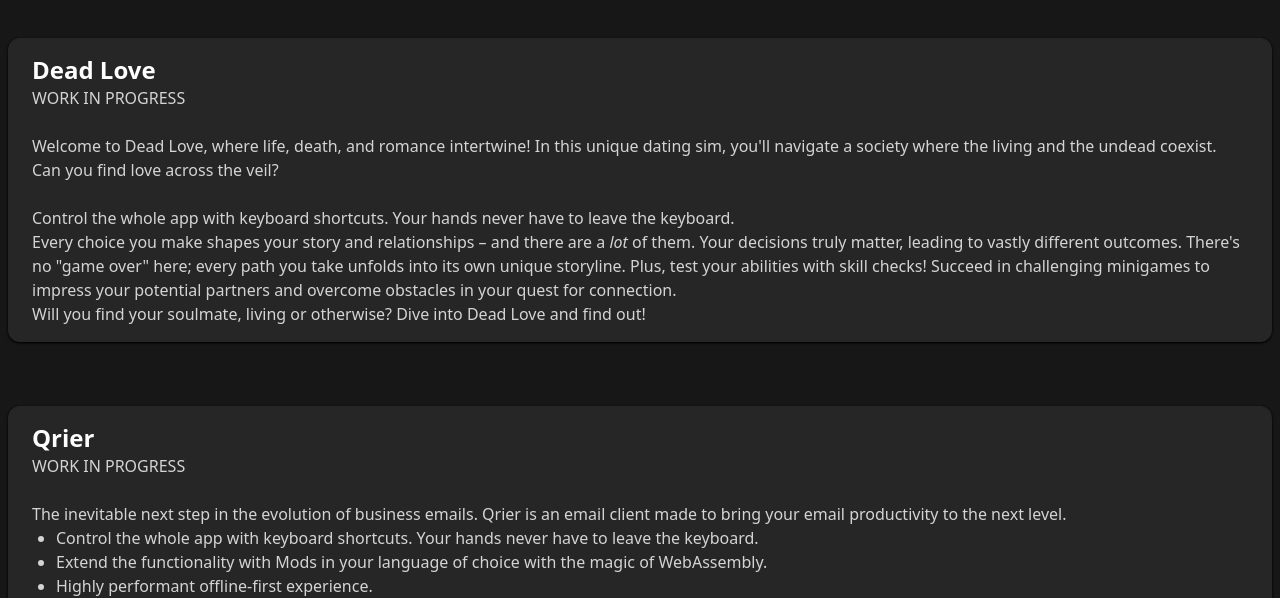
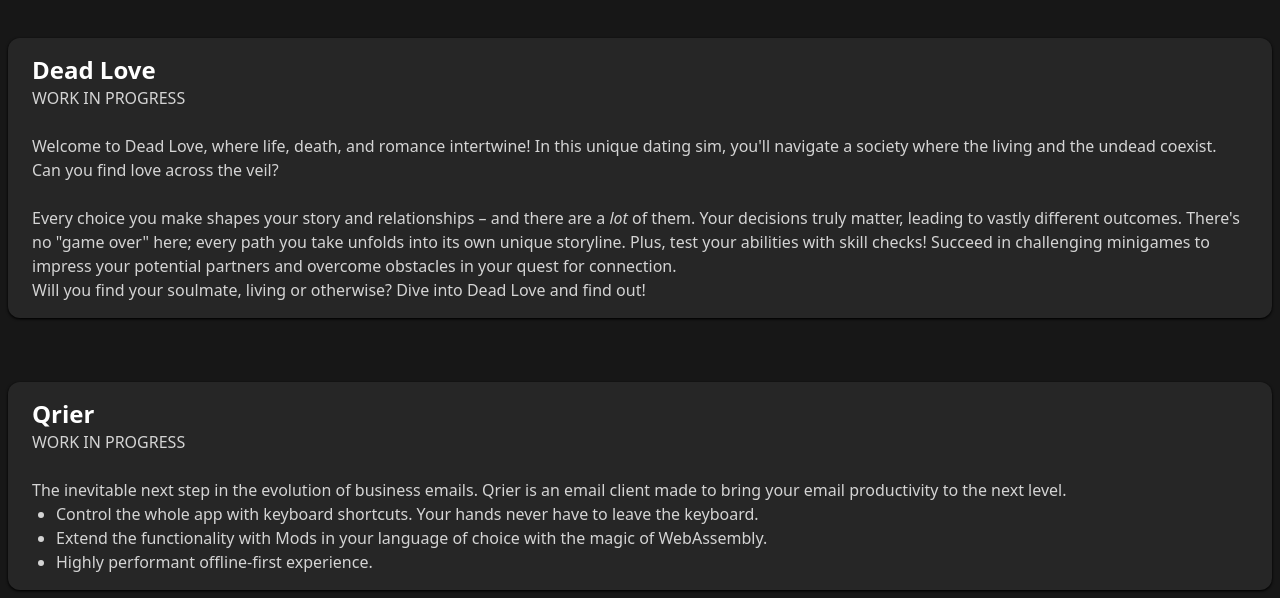
Before and after one commit to bloodmagesoftware/homepage, an Astro site: page / in a window 1280 px wide. Shown: the part 210-808 px from the top of the page. Built offline with nearby package versions, Linux system fonts and the light colour scheme; Astro itself is replaced by a stand-in of ours.

Commit message:
fixed dead love description

```diff
--- a/src/pages/index.astro
+++ b/src/pages/index.astro
@@ -29,10 +29,6 @@ import Card from "../components/Card.astro";
       undead coexist. Can you find love across the veil?
     </p>
     <br />
-    <p class="text-pretty">
-      Control the whole app with keyboard shortcuts. Your hands never have to
-      leave the keyboard.
-    </p>
     <p class="text-pretty">
       Every choice you make shapes your story and relationships – and there are
       a <i>lot</i> of them. Your decisions truly matter, leading to vastly different
```
